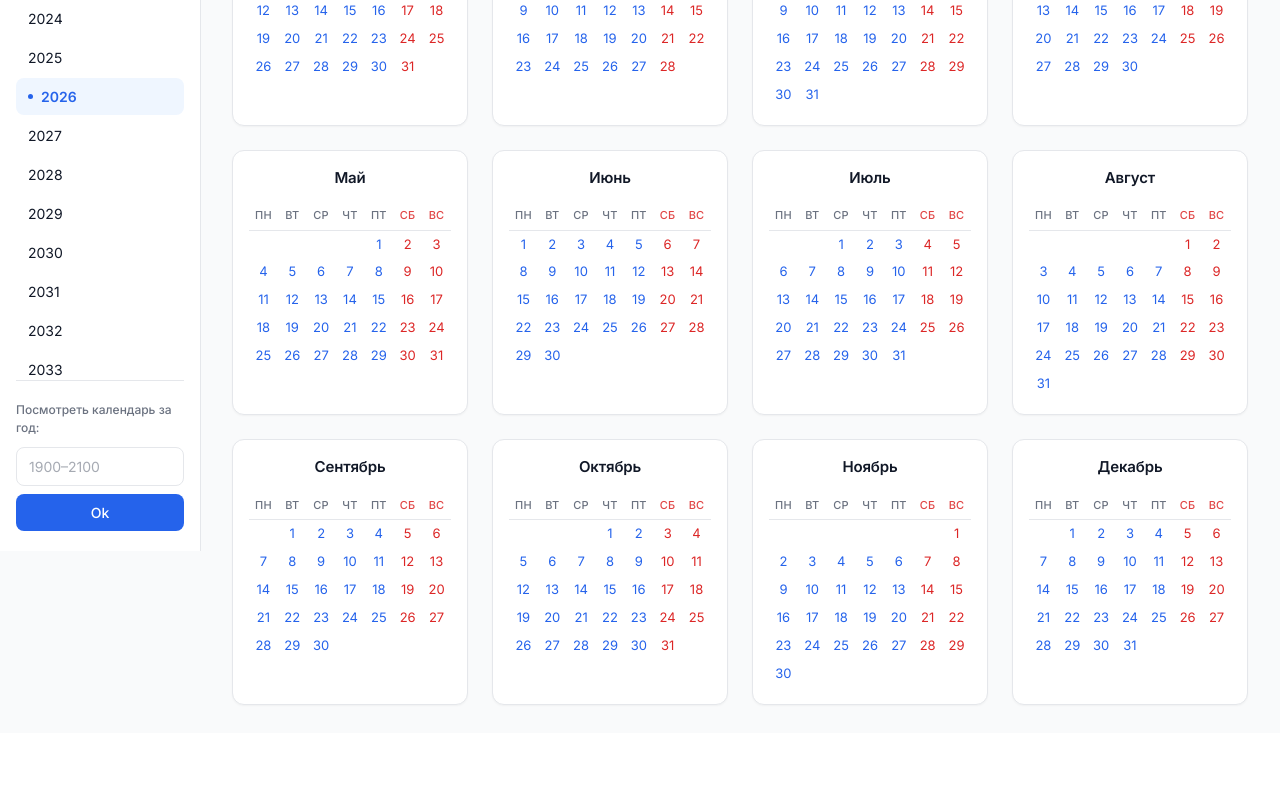
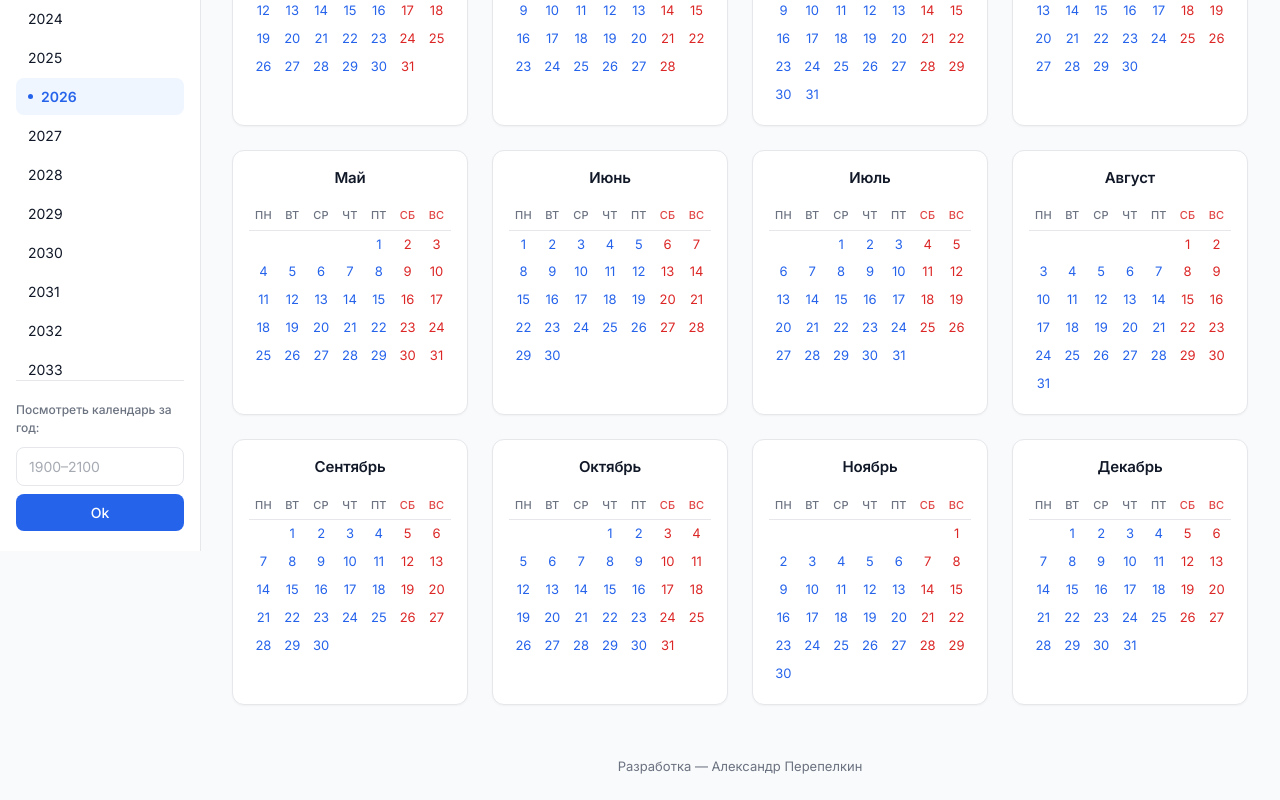
Before and after one commit to pelkinn/calendar, a Vue app: page /year/2026 in a window 1280 px wide. Shown: the part 249-1049 px from the top of the page. Before the commit the page ends 982 px from the top, so only its background shows below. Built offline with nearby package versions, Linux system fonts and the light colour scheme.

Commit message:
Add site footer to YearCalendarPage: include developer credit and style adjustments for footer component in main.css

```diff
--- a/src/assets/styles/main.css
+++ b/src/assets/styles/main.css
@@ -150,7 +150,8 @@ input {
   .print-button,
   .theme-toggle,
   .holiday-toggle,
-  .header-actions {
+  .header-actions,
+  .site-footer {
     display: none !important;
   }
 
--- a/src/views/YearCalendarPage.vue
+++ b/src/views/YearCalendarPage.vue
@@ -163,6 +163,19 @@ const holidaysTitle = computed(() =>
       </header>
 
       <MonthGrid :months="calendarMonths" />
+
+      <footer class="site-footer">
+        <span>
+          Разработка —
+          <a
+            href="https://t.me/pelkin"
+            target="_blank"
+            rel="noopener noreferrer"
+          >
+            Александр Перепелкин
+          </a>
+        </span>
+      </footer>
     </main>
   </div>
 </template>
@@ -249,6 +262,28 @@ const holidaysTitle = computed(() =>
   border-color: var(--color-border);
 }
 
+/* Футер */
+.site-footer {
+  padding: 24px 32px;
+  text-align: center;
+  font-size: 0.8125rem;
+  color: var(--color-text-muted);
+}
+
+.site-footer a {
+  color: var(--color-text-muted);
+  text-decoration: none;
+  border-bottom: 1px solid transparent;
+  transition:
+    color 0.15s ease,
+    border-color 0.15s ease;
+}
+
+.site-footer a:hover {
+  color: var(--color-primary);
+  border-bottom-color: var(--color-primary);
+}
+
 /* Адаптив: планшет */
 @media (max-width: 1024px) {
   .calendar-layout {
```
